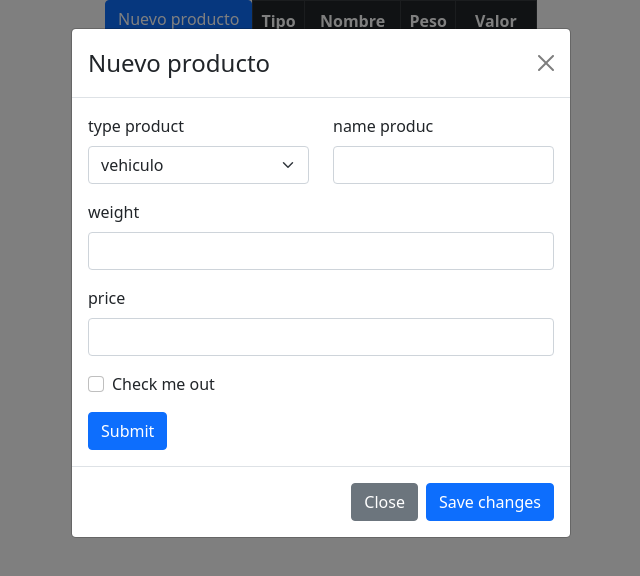
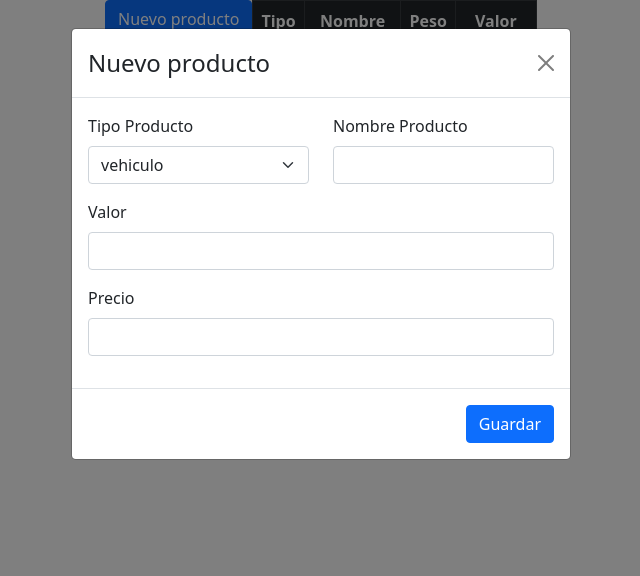
Before and after one commit to SamirCortes/react-tradding-guaca, a React (Create React App) app: page / in a window 1280 px wide. Both pictures are taken after a click on the button "Nuevo producto". Shown: the top 576 px of the page, without its empty margins (319-959 px from the left). Built offline with nearby package versions, Linux system fonts and the light colour scheme.

Commit message:
change in form products

```diff
--- a/src/components/FormProducts.js
+++ b/src/components/FormProducts.js
@@ -18,7 +18,7 @@ function FormProducts(props){
         <Form>
               <Row className="mb-3">
               <Form.Group as={Col} controlId="formGridEmail">
-                <Form.Label>type product</Form.Label>
+                <Form.Label>Tipo Producto</Form.Label>
                 <Form.Select defaultValue="Choose...">
                     <option>vehiculo</option>
                     <option>electrodomestico</option>
@@ -28,37 +28,29 @@ function FormProducts(props){
               </Form.Group>
 
               <Form.Group as={Col} controlId="formGridPassword">
-                <Form.Label>name produc</Form.Label>
+                <Form.Label>Nombre Producto</Form.Label>
                 <Form.Control type="password" placeholder="" />
               </Form.Group>
               </Row>
 
               <Form.Group className="mb-3" controlId="formGridAddress1">
-              <Form.Label>weight</Form.Label>
+              <Form.Label>Valor</Form.Label>
               <Form.Control placeholder="" />
               </Form.Group>
 
               <Form.Group className="mb-3" controlId="formGridAddress2">
-              <Form.Label>price</Form.Label>
+              <Form.Label>Precio</Form.Label>
               <Form.Control placeholder="" />
               </Form.Group>
 
 
 
-              <Form.Group className="mb-3" id="formGridCheckbox">
-              <Form.Check type="checkbox" label="Check me out" />
-              </Form.Group>
-
-              <Button variant="primary" type="submit">
-              Submit
-              </Button>
           </Form>
 
         </Modal.Body>
 
         <Modal.Footer>
-          <Button variant="secondary">Close</Button>
-          <Button variant="primary">Save changes</Button>
+          <Button variant="primary">Guardar</Button>
         </Modal.Footer>
       </Modal>
       );
```
